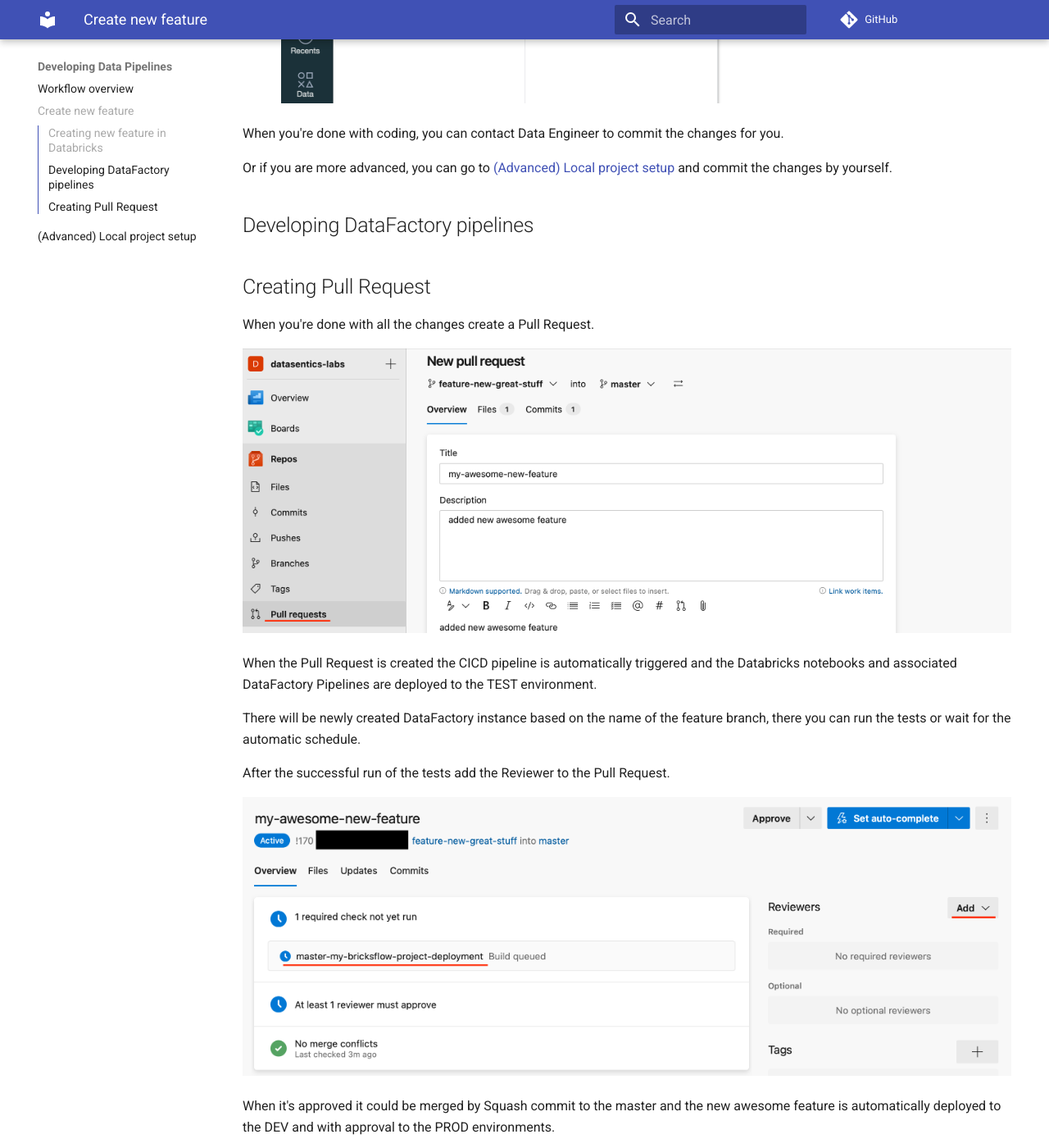
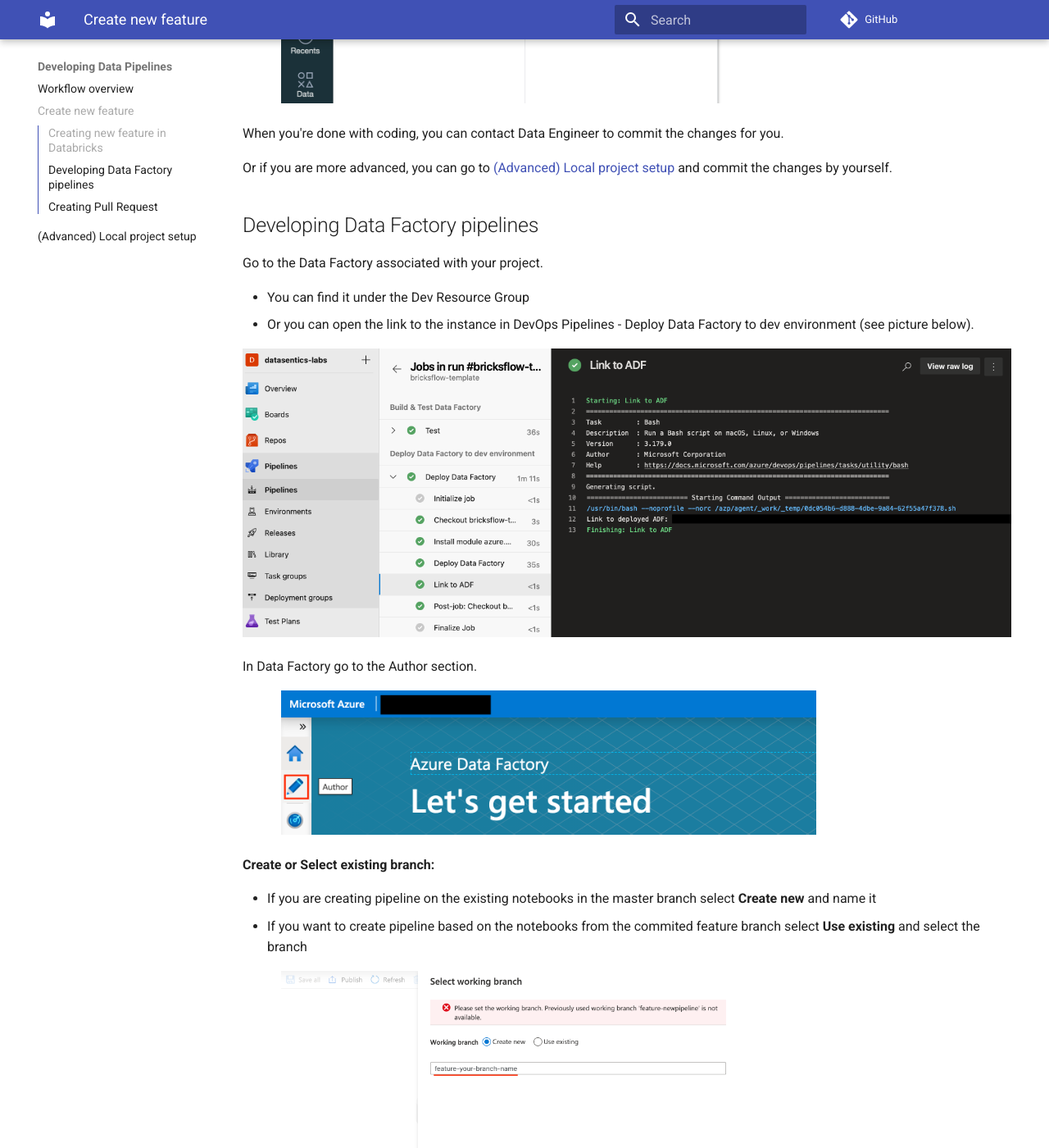
Before and after one commit to daipe-ai/platform-docs, an MkDocs documentation site: the page built from docs/data-pipelines-workflow/feature-branch.md, in a window 1280 px wide and 1400 px high, scrolled down 1495 px. Shown: the whole window at 82% size. Built offline with MkDocs 1.6.1 and Material for MkDocs 9.7.7, drawn with Linux system fonts in a browser that asks for light colours; comment, search, counter and statistics services are not loaded; some of the changed text lies outside the part shown.

Commit message:
updating Create new feature page with Data Factory workflow

```diff
--- a/docs/data-pipelines-workflow/feature-branch.md
+++ b/docs/data-pipelines-workflow/feature-branch.md
@@ -4,10 +4,10 @@
 
 **Cloning the master branch/folder**
 
-- Open the Dev Databricks Workspace associated with your project.
-- Under the Workspace, find the folder that has the name of your project.
-- When you open it, you can see the branches active under your project.
-- Clone the master folder and make your branch folder out of it.
+- Open the Dev Databricks Workspace associated with your project
+- Under the Workspace, find the folder that has the name of your project
+- When you open it, you can see the branches active under your project
+- Clone the master folder and make your branch folder out of it
 
 By cloning the master you will have the most updated version of the code on your branch folder.
 
@@ -26,22 +26,68 @@
 Or if you are more advanced, you can go to [(Advanced) Local project setup](setup-local-project.md) and commit the changes by yourself.
 
 
-## Developing DataFactory pipelines
+## Developing Data Factory pipelines
 
+Go to the Data Factory associated with your project.
 
+- You can find it under the Dev Resource Group
+- Or you can open the link to the instance in DevOps Pipelines - Deploy Data Factory to dev environment (see picture below).
+
+![](../images/bricks_adf_link.png)
+
+In Data Factory go to the Author section.
+
+![](../images/df_author.png){: style="width: 700px; padding-left: 5%"}
+
+**Create or Select existing branch:**
+
+- If you are creating pipeline on the existing notebooks in the master branch select **Create new** and name it
+- If you want to create pipeline based on the notebooks from the commited feature branch select **Use existing** and select the branch
+
+![](../images/df_create_new.png){: style="width: 600px; padding-left: 5%"}
+
+On top you can see that you are using your branch.
+
+You can create a new pipeline or update the existing one by selecting it under the Pipelines.
+
+![](../images/df_pipeline.png)
+
+We are going to update the existing one `CovidPipeline` for our demo purpose.
+
+When you're done with editing the pipeline:
+
+- Debug it
+- After successful run hit Save (or Save All for multiple pipelines)
+
+![](../images/df_save_all.png)
+
+The new commit in DevOps repository under your branch used in Data Factory will be created.
+
+![](../images/bricks_pull_request.png)
 
 ## Creating Pull Request
 
 When you're done with all the changes create a Pull Request.
 
-![](../images/bricks_create_pr.png)
+![](../images/bricks_pr_set.png)
 
 When the Pull Request is created the CICD pipeline is automatically triggered and the Databricks notebooks and associated DataFactory Pipelines are deployed to the TEST environment.
 
-There will be newly created DataFactory instance based on the name of the feature branch, there you can run the tests or wait for the automatic schedule.
+![](../images/bricks_create_pr.png)
 
-After the successful run of the tests add the Reviewer to the Pull Request.
+There will be newly created DataFactory instance based on the name of the feature branch, you can find the link in the DevOps Pipelines - Deploy Data Factory to test environment.
 
-![](../images/bricks_active_pr.png)
+![](../images/bricks_test_df_link.png)
+
+**To run tests:**
+
+- Open the TEST Data Factory
+- Go to Author Section
+- Select the pipeline you are merging and hit Debug
+
+![](../images/bricks_pr_tests.png)
+
+After the successful run of the tests add the Reviewer to the Pull Request and provide him with the test results.
+
 
 When it's approved it could be merged by Squash commit to the master and the new awesome feature is automatically deployed to the DEV and with approval to the PROD environments.
```
Also changed, not shown: docs/images/bricks_create_pr.png, docs/images/bricks_pr_set.png (added), docs/images/bricks_pr_tests.png (added), docs/images/bricks_pull_request.png (added), docs/images/bricks_test_df_link.png (added), docs/images/df_author.png (added), docs/images/df_create_new.png (added), docs/images/df_pipeline.png (added), docs/images/df_save_all.png (added).
